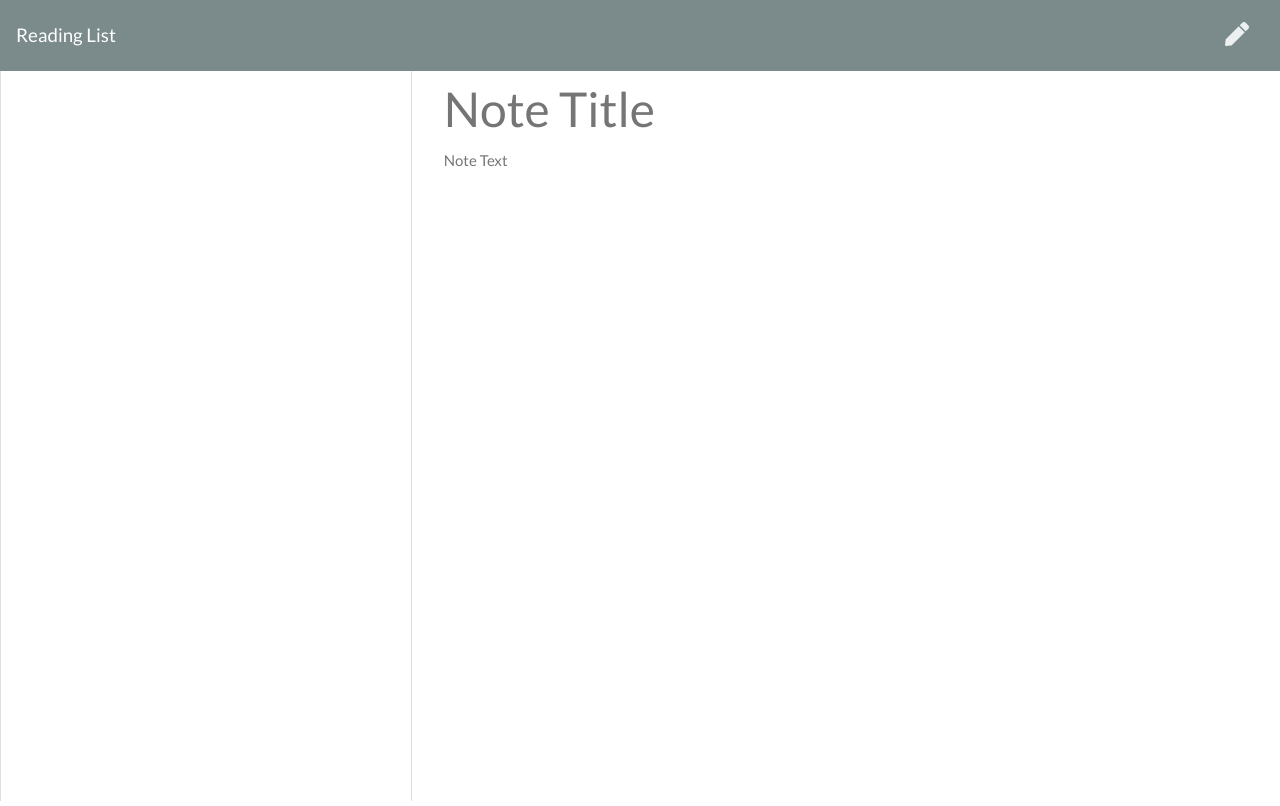
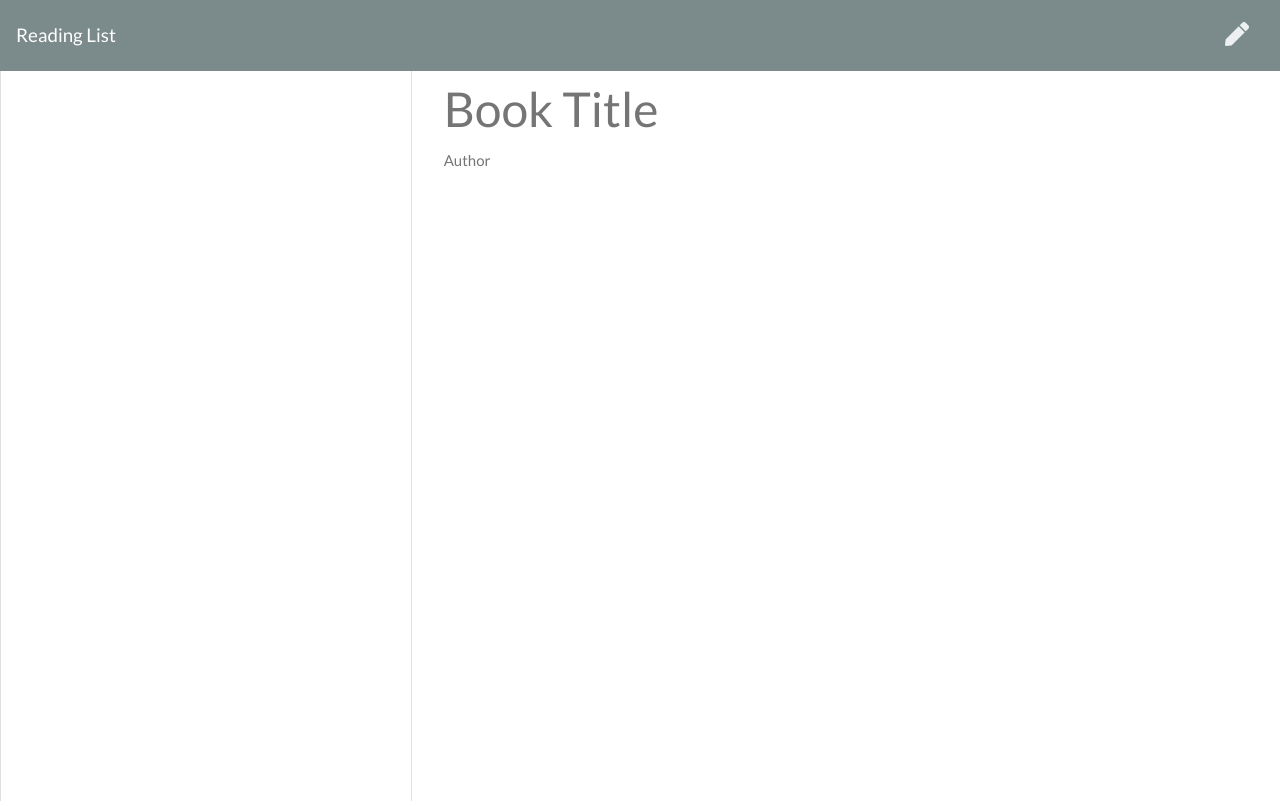
Before and after one commit to adospinoiu/Reading_List_Project, a website: page public/list.html in a window 1280 px wide. Drawn offline with nearby package versions, Linux system fonts and the light colour scheme; no server answers.

Commit message:
All links to the two different pages work now. Updated wording on list.html page to reflect 'Book' and 'Author'

```diff
--- a/public/list.html
+++ b/public/list.html
@@ -30,8 +30,8 @@
                 </div>
             </div>
             <div class="col-8">
-                <input class="note-title" placeholder="Note Title" maxlength="28" type="text">
-                <textarea class="note-textarea" placeholder="Note Text"></textarea>
+                <input class="note-title" placeholder="Book Title" maxlength="28" type="text">
+                <textarea class="note-textarea" placeholder="Author"></textarea>
             </div>
         </div>
     </div>
```
